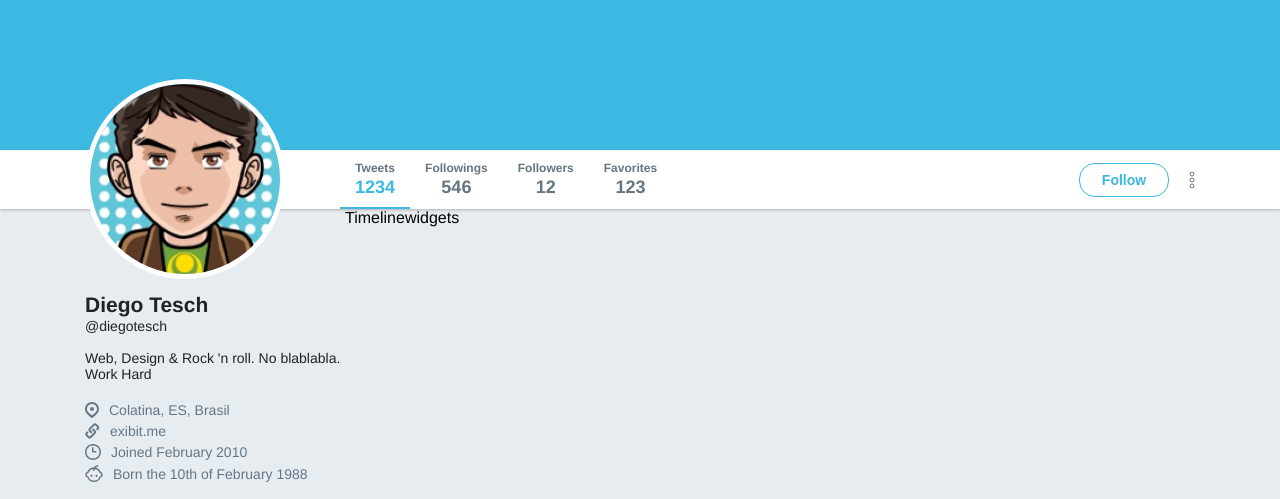
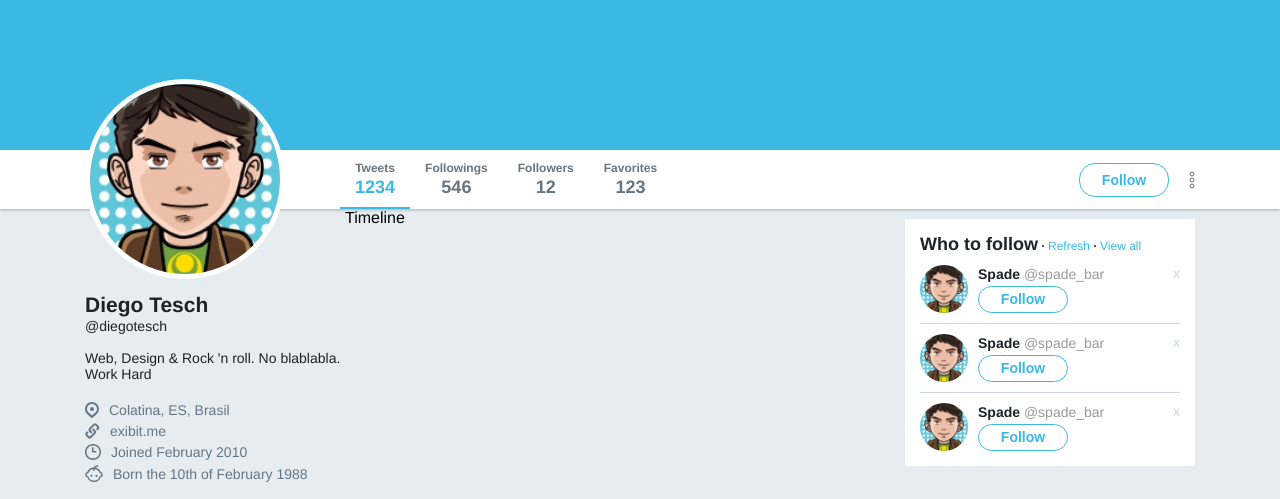
Before and after one commit to diegotesch/twitter-layout, a plain HTML site: page index.html in a window 1280 px wide. Shown: the part 276-775 px from the top of the page. Drawn offline with Linux system fonts and the light colour scheme.

Commit message:
sidebar widget - 06

```diff
--- a/index.html
+++ b/index.html
@@ -121,7 +121,47 @@
     </section>
 
     <aside class="widgets">
-      widgets
+      <div class="widget follow">
+        <div class="title">
+          <strong>Who to follow</strong>
+          <a href="">Refresh</a>
+          <a href="">View all</a>
+        </div>
+
+        <ul>
+          <li>
+            <div class="profile">
+              <img src="./images/avatar.png" alt="avatar">
+              <div class="info">
+                <strong>Spade <span>@spade_bar</span></strong>
+                <button>Follow</button>
+              </div>
+            </div>
+            <a href="">x</a>
+          </li>
+          <li>
+            <div class="profile">
+              <img src="./images/avatar.png" alt="avatar">
+              <div class="info">
+                <strong>Spade <span>@spade_bar</span></strong>
+                <button>Follow</button>
+              </div>
+            </div>
+            <a href="">x</a>
+          </li>
+          <li>
+            <div class="profile">
+              <img src="./images/avatar.png" alt="avatar">
+              <div class="info">
+                <strong>Spade <span>@spade_bar</span></strong>
+                <button>Follow</button>
+              </div>
+            </div>
+            <a href="">x</a>
+          </li>
+        </ul>
+      </div>
+
     </aside>
   </div>
 </body>
--- a/style.css
+++ b/style.css
@@ -286,3 +286,114 @@ div.wrapper-content aside.profile .images ul li {
   flex-shrink: 0;
   margin: 0 5px 5px 0;
 }
+
+div.wrapper-content .timeline {
+  flex-grow: 1;
+}
+
+div.wrapper-content aside.widgets {
+  width: 290px;
+  margin-top: 10px;
+}
+
+div.wrapper-content aside.widgets .widget {
+  background: #fff;
+  padding: 15px;
+}
+
+div.wrapper-content aside.widgets .widget .title {
+  display: flex;
+  align-items: baseline;
+}
+
+div.wrapper-content aside.widgets .widget .title strong {
+  font-size: 18px;
+  color: #1f2226;
+}
+
+div.wrapper-content aside.widgets .widget .title a {
+  font-size: 12px;
+  color: #3bb9e3;
+  text-decoration: none;
+  position: relative;
+  padding-left: 10px;
+}
+
+div.wrapper-content aside.widgets .widget .title a::before {
+  content: '';
+  width: 2px;
+  height: 2px;
+  border-radius: 50%;
+  background: #222;
+  position: absolute;
+  left: 4px;
+  top: 6px;
+}
+
+div.wrapper-content aside.widgets .follow ul {
+  list-style: none;
+  margin-top: 10px;
+}
+
+div.wrapper-content aside.widgets .follow ul li {
+  display: flex;
+  justify-content: space-between;
+  border-bottom: 1px solid #ccd6dd;
+  padding-bottom: 10px;
+  margin-bottom: 10px;
+}
+
+div.wrapper-content aside.widgets .follow ul li:last-child {
+  margin-bottom: 0;
+  padding-bottom: 0;
+  border: 0;
+}
+
+div.wrapper-content aside.widgets .follow ul li .profile {
+  display: flex;
+  align-items: center;
+}
+
+div.wrapper-content aside.widgets .follow ul li .profile img {
+  width: 48px;
+  height: 48px;
+  border-radius: 50%;
+}
+
+div.wrapper-content aside.widgets .follow ul li .profile .info {
+  margin-left: 10px;
+  display: flex;
+  flex-direction: column;
+}
+
+div.wrapper-content aside.widgets .follow ul li .profile .info strong {
+  font-size: 14px;
+  color: #1f2326;
+}
+
+div.wrapper-content aside.widgets .follow ul li .profile .info strong span {
+  font-weight: normal;
+  color: #9a9a9a;
+}
+
+div.wrapper-content aside.widgets .follow ul li .profile .info button  {
+  background: #fff;
+  height: 27px;
+  width: 90px;
+  font-weight: bold;
+  font-size: 14px;
+  color: #3bb9e3;
+  border: 1px solid #3bb9e3;
+  border-radius: 16px;
+  margin-top: 4px;
+
+  display: flex;
+  align-items: center;
+  justify-content: center;
+}
+
+div.wrapper-content aside.widgets .follow ul li  > a {
+  color: #ccd6dd;
+  text-decoration: none;
+  font-size: 14px;
+}
```
